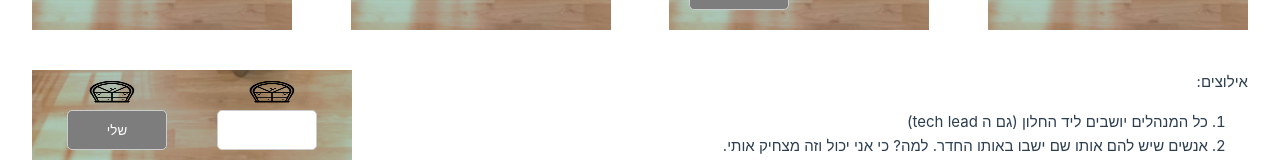
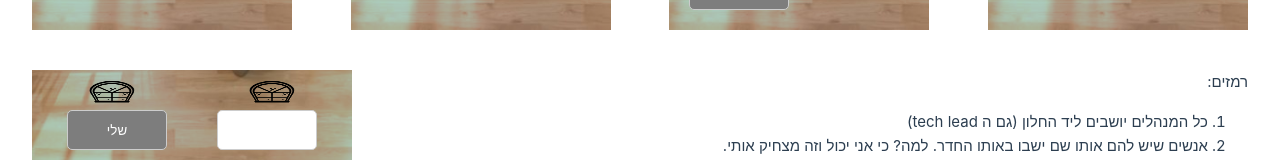
Before and after one commit to RonStrauss/vue-quiz, a Vue app: page / in a window 1280 px wide. Both pictures are taken after a click on the button "התחל". Shown: the part 293-453 px from the top of the page. Built offline with nearby package versions, Linux system fonts and the light colour scheme; the HTML template or start-up script is replaced by a standard one.

Commit message:
change secondpage wording

```diff
--- a/src/components/SecondPage.vue
+++ b/src/components/SecondPage.vue
@@ -257,7 +257,7 @@ function developerFunctionFillAllExpectedValues() {
       </div>
       <div class="row-right">
         <div class="text">
-          <p>אילוצים:</p>
+          <p>רמזים:</p>
           <ol>
             <li v-for="(instruction, i) in instructions" :key="i">{{ instruction }}</li>
           </ol>
```
